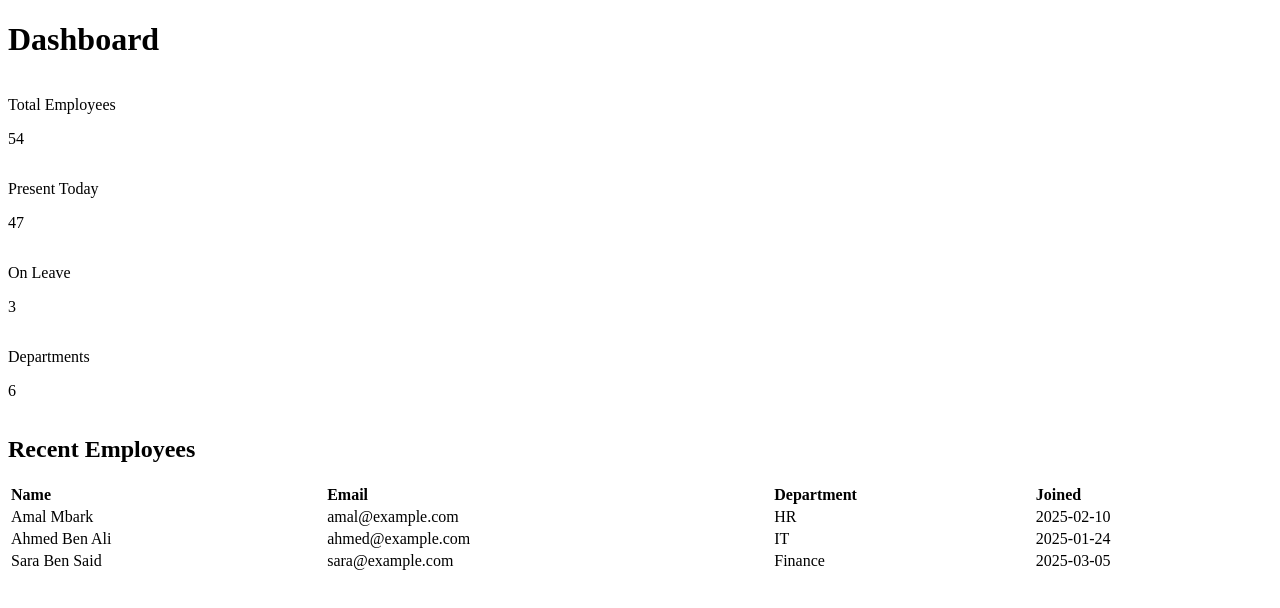
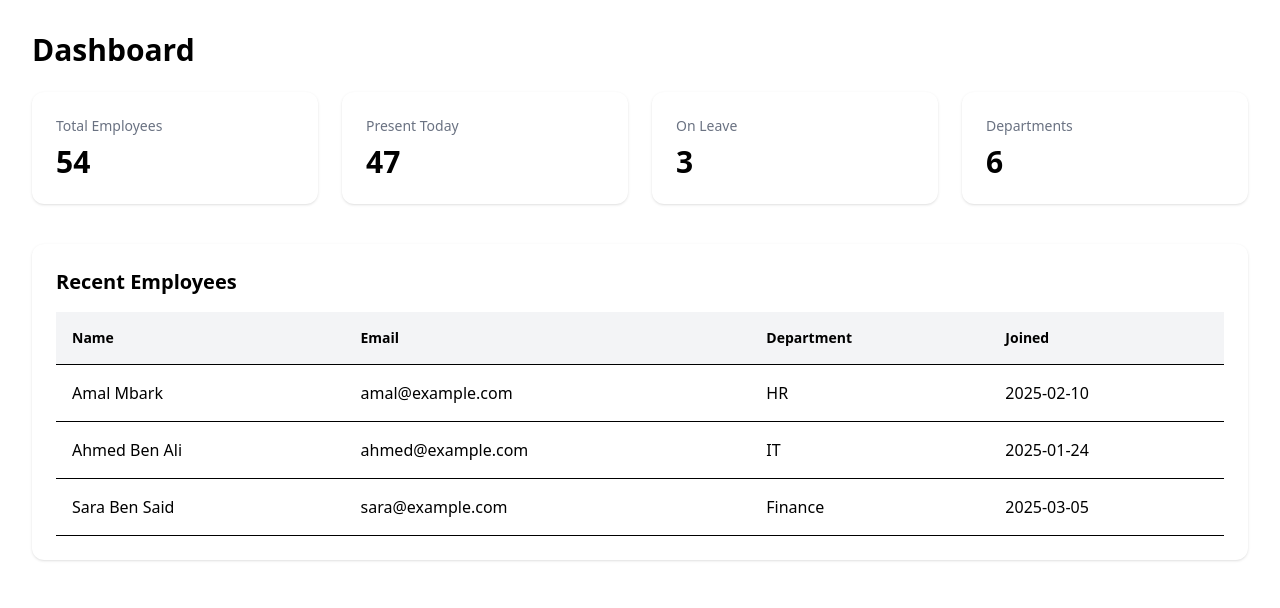
Before and after one commit to MbarkAmal/hr-demo-workflow, a Next.js app: page / in a window 1280 px wide. Shown: the top 608 px of the page. Built offline with nearby package versions, Linux system fonts and the light colour scheme.

Commit message:
AGR-21: afficher message de confirmation

```diff
--- a/app/globals.css
+++ b/app/globals.css
@@ -1,2 +1,3 @@
+@import "tailwindcss";
 
-@tailwind utilities;
+/* Optional: now you can use Tailwind utilities in @apply */
```
